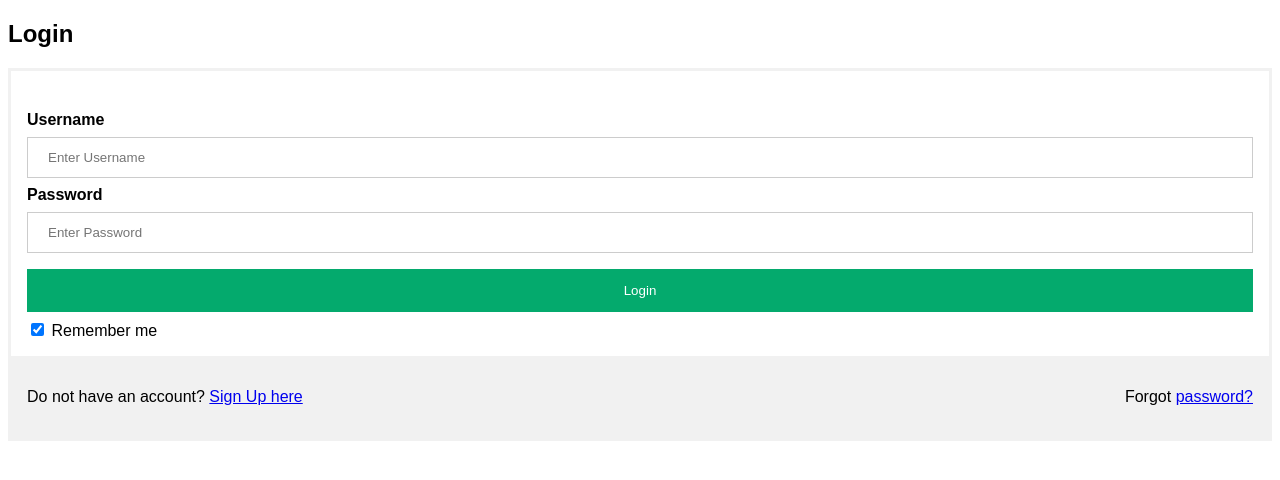
After one commit to singthaitan/3004Cloud, a Flask app: page /login in a window 1280 px wide. The commit adds this page. Shown: the top 480 px of the page. Run offline with Flask 3, Linux system fonts and the light colour scheme.

Commit message:
Login and Sign up page

```diff
--- a/ElectricityWebApp/app.py
+++ b/ElectricityWebApp/app.py
@@ -3,36 +3,68 @@ import mysql.connector
 
 app = Flask(__name__)
 
+@app.route("/")
+def index():
+    return redirect(url_for('login'))
 
-@app.route('/')
-def index():
-    return render_template("index.html")
+@app.route("/login", methods = ['GET','POST'])
+def login():
+    if request.method == 'GET':
+        return render_template('login.html')
+    elif request.method == 'POST':
+        username = request.form['username']
+        password = request.form['password']
 
-# @app.route("/getdata",methods=['GET'])
-# def data():
-#     if flask.request.method == 'GET':
+        if username == 'nicholas' and password == '12345':
+            return redirect(url_for('home'))
 
-#             date = datetime.now()
-#             date_str = date.strftime("%d/%m/%Y %H:%M:%S")
-#             sensor = message[0]
-#             sensor_data = float(message[1])
+        else:
+            pass
 
-#             print(sensor +":"+ str(sensor_data))
+    return render_template('login.html')
+
+@app.route("/signup", methods = ['GET','POST'])
+def signup():
+    if request.method == 'GET':
+        return render_template('signup.html')
+    elif request.method == 'POST':
+        username = request.form['username']
+        password = request.form['password']
+        password_repeat = request.form['password-repeat']
+        if(password == password_repeat):
+            print("Reach")
+            # mySQL.dbCursor().execute("INSERT INTO accounts (username,password) VALUES (%s,%s)", (username, password))
+            # mySQL.dbCommit()
+            return redirect(url_for('login'))
+        else:
+            print("Reach no")
+            return render_template('signup.html')
+
+    return render_template('signup.html')
+
+@app.route("/home")
+def home():
+    return render_template('index.html')
+
+@app.route("/getdata",methods=['GET'])
+def data():
+    if request.method == 'GET':
+        mydb = mysql.connector.connect(
+            host="localhost",
+            user="admin",
+            password="password",
+            port="3307",
+            database="hougang_power"
+        )
+
+        cursor = mydb.cursor()
+        cursor.execute("SELECT * FROM Readings")
+
+        allResults = cursor.fetchall()
 
 
-#     return jsonify(sensor = sensor, sensor_data = sensor_data,date = date_str, date1 = date_str)
+    return jsonify(readings = allResults)
 
 
 if __name__ == '__main':
-    mydb = mysql.connector.connect(
-        host="localhost",
-        user="admin",
-        password="password",
-        port="3307",
-        database="hougang_power"
-    )
-
-    mycursor = mydb.cursor()
-
-    mycursor.execute("CREATE TABLE customers (name VARCHAR(255), address VARCHAR(255))")
     app.run()
--- /dev/null
+++ b/ElectricityWebApp/static/login.css
@@ -0,0 +1,61 @@
+body {font-family: Arial, Helvetica, sans-serif;}
+form {border: 3px solid #f1f1f1;}
+
+input[type=text], input[type=password] {
+  width: 100%;
+  padding: 12px 20px;
+  margin: 8px 0;
+  display: inline-block;
+  border: 1px solid #ccc;
+  box-sizing: border-box;
+}
+
+button {
+  background-color: #04AA6D;
+  color: white;
+  padding: 14px 20px;
+  margin: 8px 0;
+  border: none;
+  cursor: pointer;
+  width: 100%;
+}
+
+button:hover {
+  opacity: 0.8;
+}
+
+.cancelbtn {
+  width: auto;
+  padding: 10px 18px;
+  background-color: #f44336;
+}
+
+.imgcontainer {
+  text-align: center;
+  margin: 24px 0 12px 0;
+}
+
+img.avatar {
+  width: 40%;
+  border-radius: 50%;
+}
+
+.container {
+  padding: 16px;
+}
+
+span.psw {
+  float: right;
+  padding-top: 16px;
+}
+
+/* Change styles for span and cancel button on extra small screens */
+@media screen and (max-width: 300px) {
+  span.psw {
+     display: block;
+     float: none;
+  }
+  .cancelbtn {
+     width: 100%;
+  }
+}
--- /dev/null
+++ b/ElectricityWebApp/templates/login.html
@@ -0,0 +1,42 @@
+<!DOCTYPE html>
+<html>
+  <head>
+    <link rel="stylesheet" href="{{ url_for('static', filename='login.css') }}">
+    <meta charset="utf-8" />
+    <meta name="viewport" content="width=device-width, initial-scale=1, shrink-to-fit=no">
+    <title>
+        ZAPPY
+    </title>
+
+  </head>
+  <body>
+
+    <h2>Login</h2>
+
+    <form method="post">
+      <div class="imgcontainer">
+        <!-- <img src="img_avatar2.png" alt="Avatar" class="avatar"> -->
+      </div>
+
+      <div class="container">
+        <label for="username"><b>Username</b></label>
+        <input type="text" placeholder="Enter Username" name="username" required>
+
+        <label for="password"><b>Password</b></label>
+        <input type="password" placeholder="Enter Password" name="password" required>
+
+        <button type="submit">Login</button>
+        <label>
+          <input type="checkbox" checked="checked" name="remember"> Remember me
+        </label>
+      </div>
+
+      <div class="container" style="background-color:#f1f1f1">
+        <span class="psw">Forgot <a href="#">password?</a></span>
+        <p class="text-sm mt-3 mb-0">Do not have an account? <a href="{{ url_for('signup') }}">Sign Up here</a></p>
+
+      </div>
+    </form>
+
+  </body>
+</html>
```
Also changed, not shown: ElectricityWebApp/static/signup.css (added, +70 -0 lines), ElectricityWebApp/templates/index.html (+7 -11 lines), ElectricityWebApp/templates/signup.html (added, +41 -0 lines).
